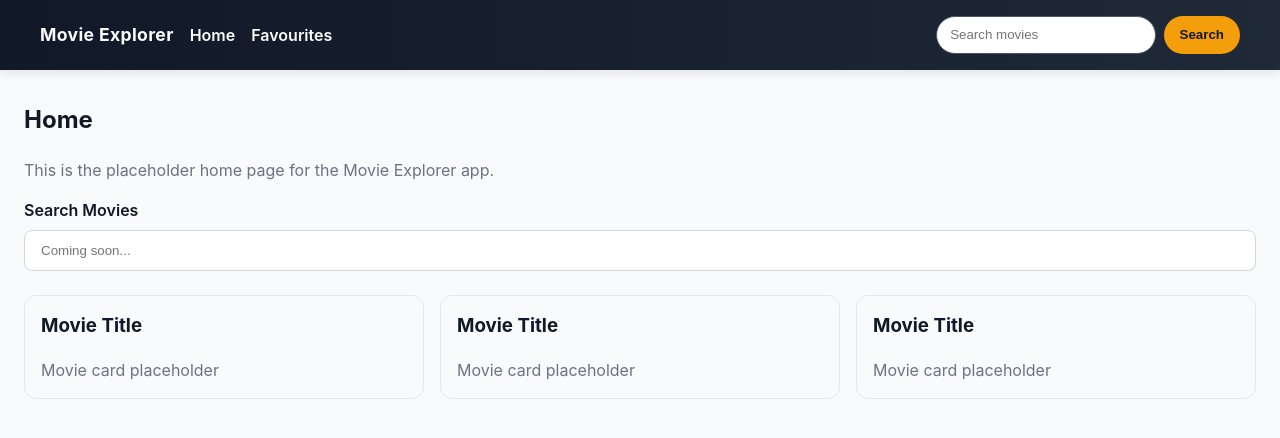
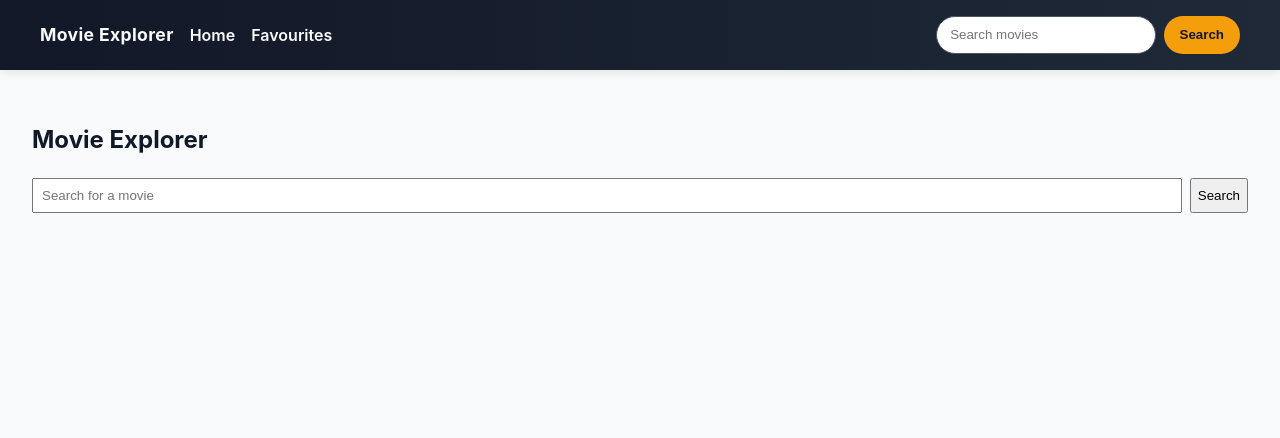
Before and after one commit to alpobanerjee374-prog/ai-capstone1, a React (Vite) app: page / in a window 1280 px wide. Shown: the top 438 px of the page. Built offline with nearby package versions, Linux system fonts and the light colour scheme.

Commit message:
feat: implement movie search with OMDb API

```diff
--- a/src/App.tsx
+++ b/src/App.tsx
@@ -1,6 +1,6 @@
 import { BrowserRouter, Routes, Route } from 'react-router-dom'
 import Header from './components/Header'
-import Home from './pages/Home'
+import HomeView from './pages/Home/HomeView'
 import Favorites from './pages/Favorites'
 import './App.css'
 
@@ -9,7 +9,7 @@ function App() {
     <BrowserRouter>
       <Header />
       <Routes>
-        <Route path="/" element={<Home />} />
+        <Route path="/" element={<HomeView />} />
         <Route path="/favourites" element={<Favorites />} />
       </Routes>
     </BrowserRouter>
--- a/src/pages/Home/HomeView.tsx
+++ b/src/pages/Home/HomeView.tsx
@@ -1,9 +1,48 @@
 import { useHomeViewModel } from './useHomeViewModel'
 
 const HomeView = () => {
-  useHomeViewModel()
+  const { query, setQuery, movies, loading, error, handleSearch } = useHomeViewModel()
 
-  return <div>Home view ready</div>
+  const onSubmit = (event: React.FormEvent<HTMLFormElement>) => {
+    event.preventDefault()
+    void handleSearch()
+  }
+
+  return (
+    <section style={{ padding: '2rem' }}>
+      <h1>Movie Explorer</h1>
+
+      <form onSubmit={onSubmit} style={{ display: 'flex', gap: '0.5rem', marginBottom: '1rem' }}>
+        <input
+          value={query}
+          onChange={(event) => setQuery(event.target.value)}
+          placeholder="Search for a movie"
+          style={{ flex: 1, padding: '0.5rem' }}
+        />
+        <button type="submit">Search</button>
+      </form>
+
+      {loading && <p>Loading movies...</p>}
+      {error && <p style={{ color: 'crimson' }}>{error}</p>}
+
+      <ul style={{ listStyle: 'none', padding: 0, display: 'grid', gap: '1rem' }}>
+        {movies.map((movie) => (
+          <li key={movie.id} style={{ border: '1px solid #ddd', padding: '1rem', borderRadius: '8px' }}>
+            <div style={{ display: 'flex', gap: '1rem', alignItems: 'flex-start' }}>
+              {movie.poster && movie.poster !== 'N/A' ? (
+                <img src={movie.poster} alt={movie.title} style={{ width: 80, height: 120, objectFit: 'cover' }} />
+              ) : null}
+              <div>
+                <h3>{movie.title}</h3>
+                <p>Year: {movie.year ?? 'N/A'}</p>
+                <p>Type: {movie.type ?? 'N/A'}</p>
+              </div>
+            </div>
+          </li>
+        ))}
+      </ul>
+    </section>
+  )
 }
 
 export default HomeView
--- a/src/services/omdbMovieService.ts
+++ b/src/services/omdbMovieService.ts
@@ -18,6 +18,9 @@ function mapOmdbMovie(movie: NonNullable<OmdbSearchResponse['Search']>[number]):
     id: Number.isNaN(id) ? 0 : id,
     title: movie.Title,
     overview: undefined,
+    year: movie.Year,
+    type: movie.Type,
+    poster: movie.Poster,
   }
 }
 
--- a/src/types/movie.ts
+++ b/src/types/movie.ts
@@ -2,6 +2,9 @@ export interface Movie {
   id: number
   title: string
   overview?: string
+  year?: string
+  type?: string
+  poster?: string
 }
 
 export interface OmdbSearchResponse {
```
